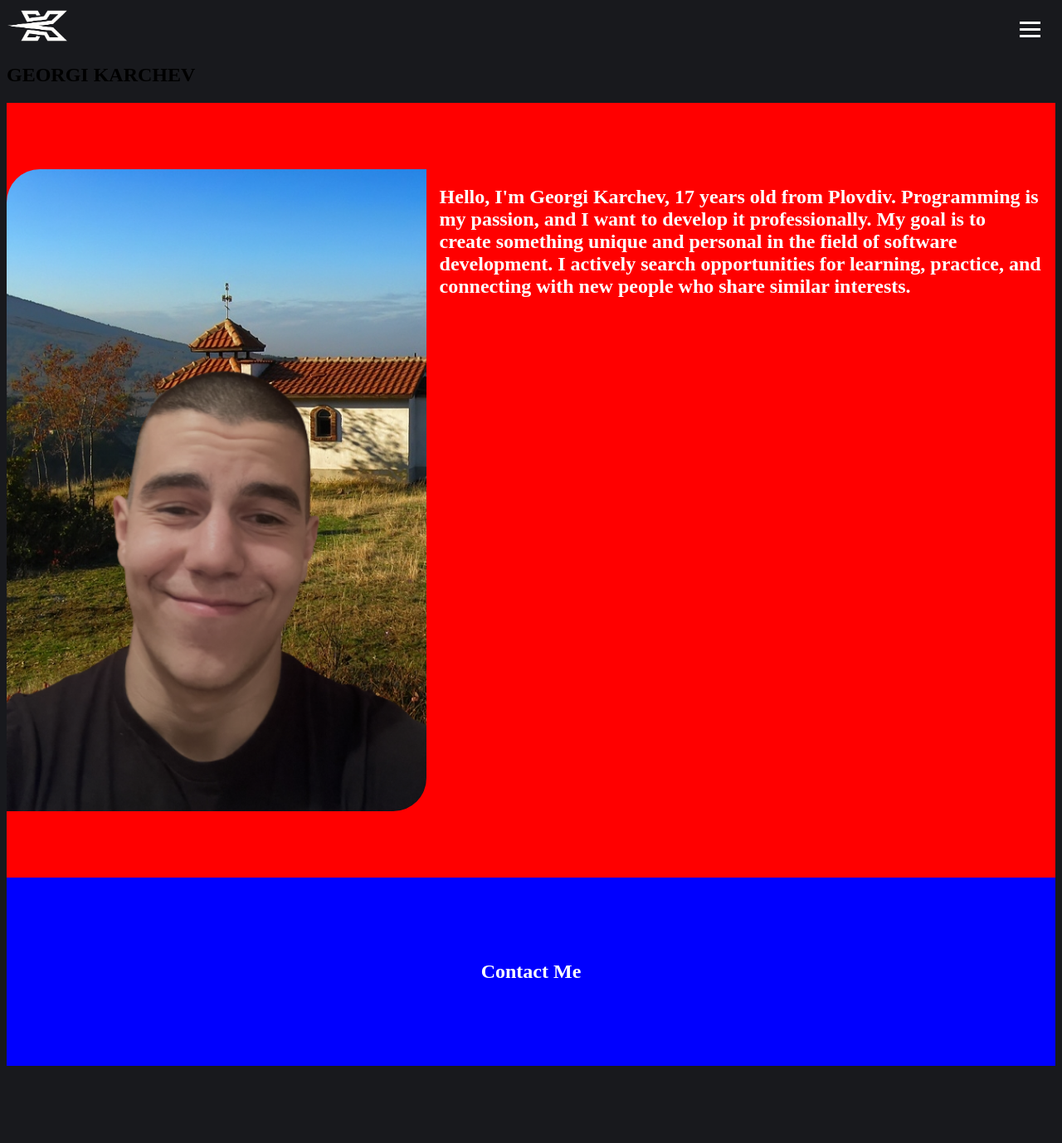
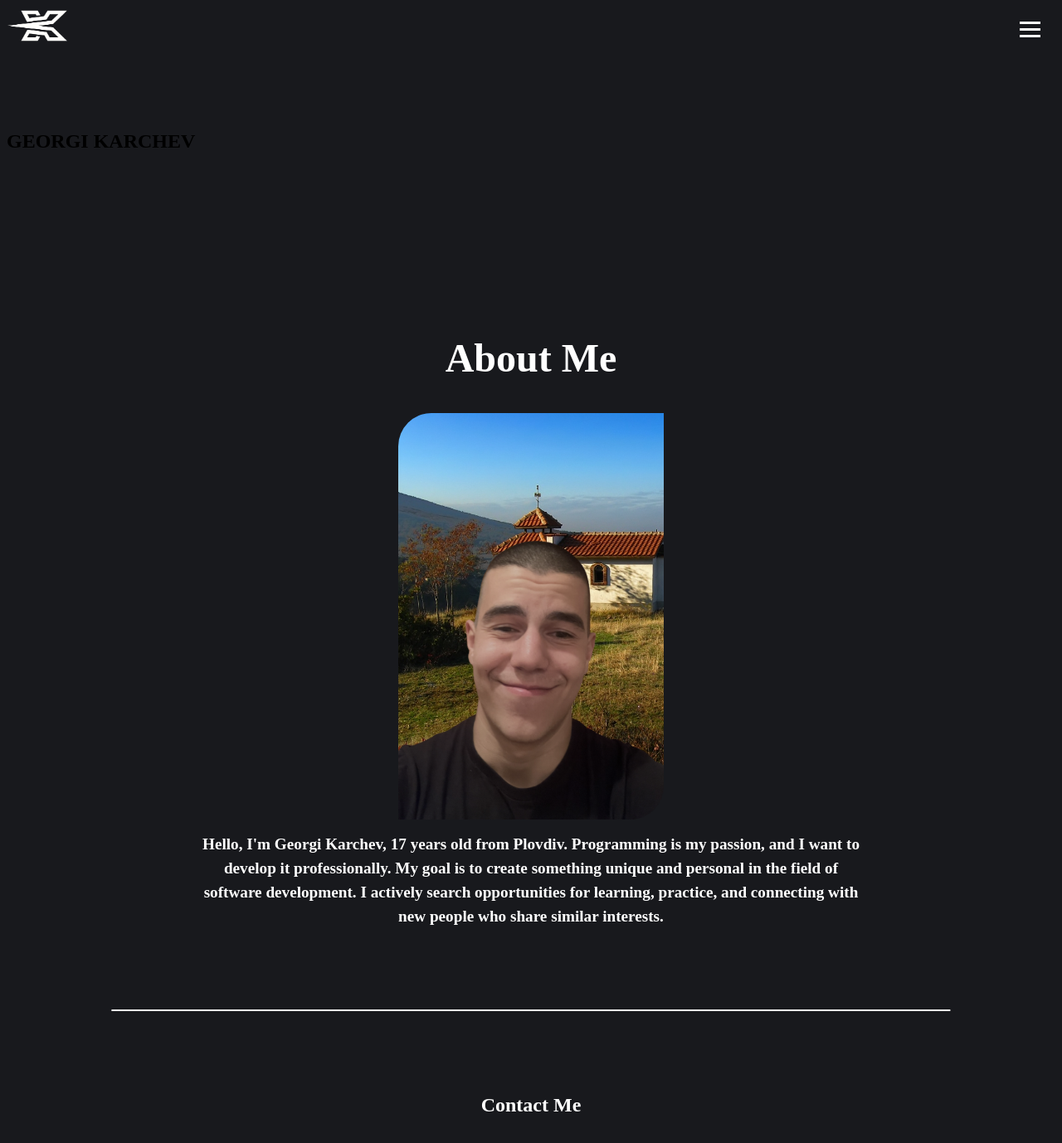
Before and after one commit to GeorgiKarchev1/Original-Portfolio, a Nuxt app: page / in a window 1280 px wide. Shown: the top 1378 px of the page at 83% size. Before the commit the page ends 1293 px from the top, so only its background shows below. Built offline with nearby package versions, Linux system fonts and the light colour scheme.

Commit message:
Start making the 2 sections + trying to import the fukin AOS animation library

```diff
--- a/components/About.vue
+++ b/components/About.vue
@@ -1,31 +1,66 @@
 <template>
     <div>
       <section class="pedal">
+        <h1 class="me">About Me</h1>
           <img src="../assets/strak2.png" class="strak" alt="img of me "/>
           <div class="About-me">
-        <h2>Hello, I'm Georgi Karchev, 17 years old from Plovdiv. Programming is my passion, and I want to develop it professionally. My goal is to create something unique and personal in the field of software development. I actively search opportunities for learning, practice, and connecting with new people who share similar interests.</h2>
+          <h3 class="text">Hello, I'm Georgi Karchev, 17 years old from Plovdiv. Programming is my passion, and I want to develop it professionally. My goal is to create something unique and personal in the field of software development. I actively search opportunities for learning, practice, and connecting with new people who share similar interests.</h3>
         </div>
         </section>
     </div>
   </template>
 
   <style lang="css">
+  @import url('https://fonts.googleapis.com/css2?family=Archivo+Black&family=Inter:wght@400;600&family=Open+Sans:ital,wght@0,700;0,800;1,700&family=Work+Sans:wght@300&display=swap');
         .About-me {
             color: white;
             max-width: 50rem;
-            margin-inline: auto;
-            padding-inline: 1rem;
+            padding-inline: 1.5rem;
+
         }
         .pedal {
         display: flex;
+        flex-direction: column;
+        align-items: center;
+        justify-content: center;
         padding-block: 5rem;
-            background-color: red;
+        position: relative;
+      }
+
+        .pedal::after {
+        content: "";
+        position: absolute;
+        bottom: 0;
+        left: 50%;
+        transform: translateX(-50%);
+        width: 80%;
+        height: 2px;
+        background-color: #ffffff; /* Цвят на линията */
        }
 
         .strak {
-            width: 40%;
+            max-width: 20rem;
             border-radius: 2.5rem 0px;
         }
+
+        .me {
+          color: white;
+          font-size: 3rem;
+        }
+
+        .text {
+          font-size: 1.2rem;
+          line-height: 1.5;
+          text-align: center;
+          margin-top: 1rem;
+        }
+
+        @media (max-width: 603px) {
+
+     }
+
+
+
   </style>
 
   <script>
--- a/components/Contact.vue
+++ b/components/Contact.vue
@@ -2,7 +2,7 @@
     <div>
   <section class="pastrak">
     <div class="Contact-me">
-      <h1>Contact Me</h1>
+      <h1 >Contact Me</h1>
     </div>
   </section>
     </div>
@@ -10,7 +10,6 @@
 
   <style lang="css">
        .pastrak {
-    background-color: blue ;
     display: flex;
     padding-block: 5rem;
   }
--- a/components/Georgi.vue
+++ b/components/Georgi.vue
@@ -1,13 +1,18 @@
 <template>
     <div>
-      <section>
+      <section class="intro">
+        <div class="intro-text">
         <h1>GEORGI KARCHEV</h1>
+        </div>
       </section>
     </div>
   </template>
 
   <style lang="css">
 
+    .intro {
+      padding-block: 5rem;
+    }
 
   </style>
 
--- a/nuxt.config.ts
+++ b/nuxt.config.ts
@@ -1,4 +1,6 @@
 export default defineNuxtConfig({
   devtools: { enabled: true },
-  modules: ["@nuxt/image"]
+  modules: ["@nuxt/image"
+]
+
 })
--- a/package.json
+++ b/package.json
@@ -12,6 +12,8 @@
   "devDependencies": {
     "@nuxt/devtools": "latest",
     "nuxt": "^3.8.2",
+    "nuxt-aos": "^1.2.1",
+    "nuxt3-aos": "^1.0.16",
     "vue": "^3.3.10",
     "vue-router": "^4.2.5"
   },
```
Also changed, not shown: 1 other file (tests, documents, lock files or other folders). Lines whose indentation alone changed are shown as unchanged.
